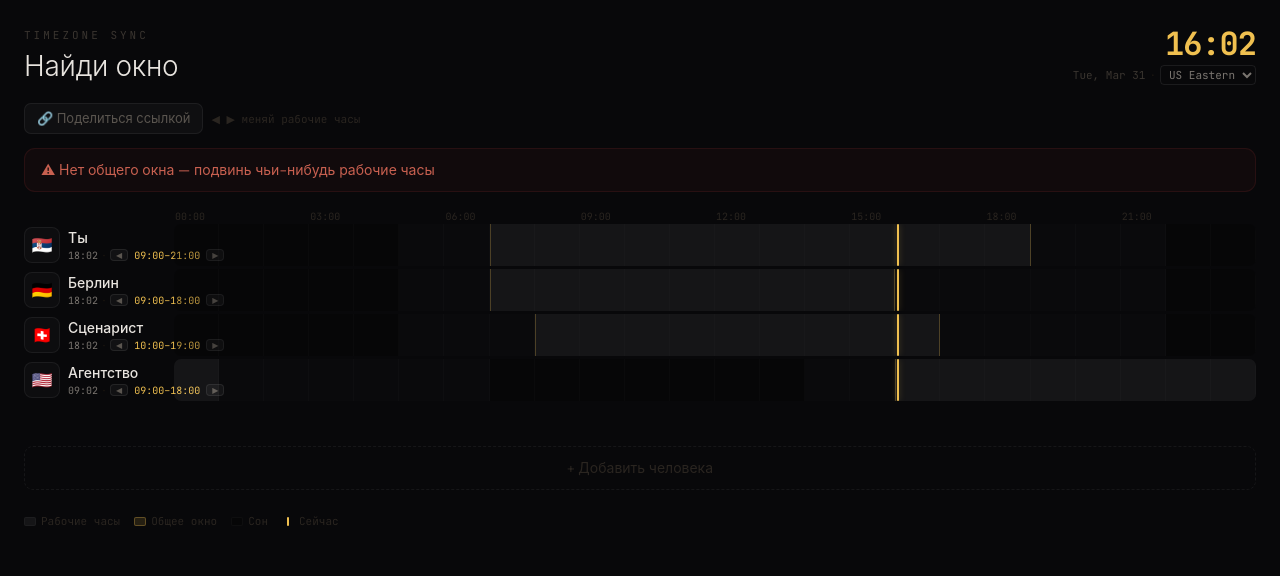
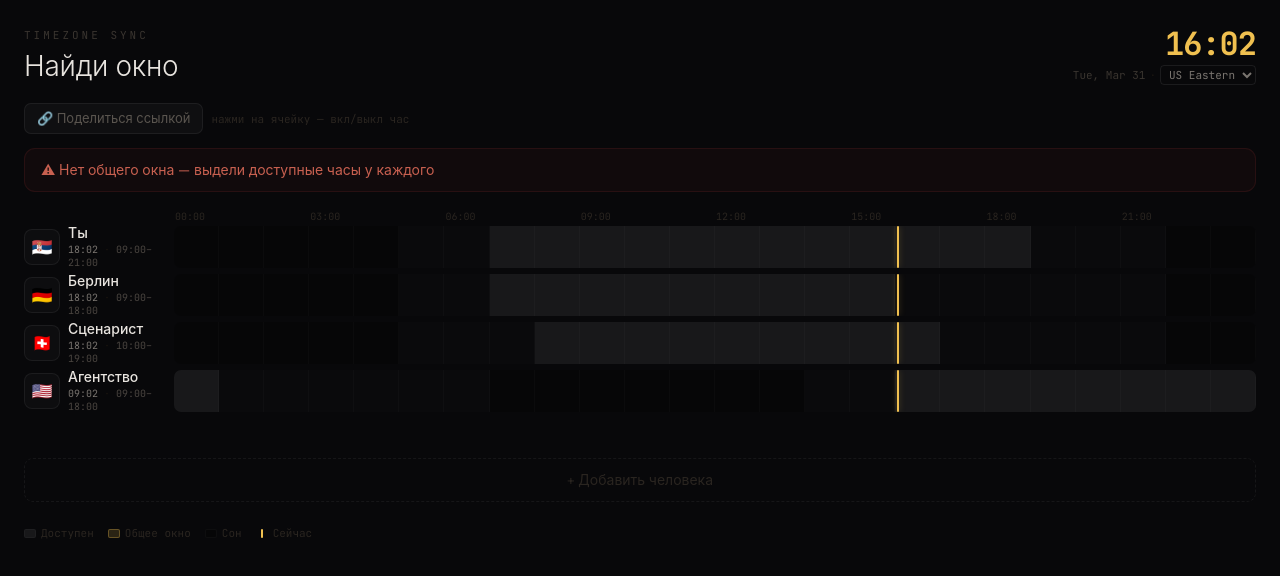
Before and after one commit to 7468096-ux/timezone-sync, a React (Vite) app: page / in a window 1280 px wide. Shown: the top 576 px of the page. Built offline with nearby package versions, Linux system fonts and the light colour scheme.

Commit message:
Clickable hour cells: toggle availability per hour, supports gaps

```diff
--- a/src/App.jsx
+++ b/src/App.jsx
@@ -1,11 +1,17 @@
-import { useState, useEffect, useMemo, useRef } from "react";
+import { useState, useEffect, useMemo, useRef, useCallback } from "react";
 
 /* ── defaults ── */
+function hoursRange(start, end) {
+  const arr = [];
+  for (let i = start; i < end; i++) arr.push(i);
+  return arr;
+}
+
 const DEFAULTS = [
-  { id: 1, name: "Ты", city: "Belgrade", tz: "Europe/Belgrade", emoji: "🇷🇸", workStart: 9, workEnd: 21 },
-  { id: 2, name: "Берлин", city: "Berlin", tz: "Europe/Berlin", emoji: "🇩🇪", workStart: 9, workEnd: 18 },
-  { id: 3, name: "Сценарист", city: "Zürich", tz: "Europe/Zurich", emoji: "🇨🇭", workStart: 10, workEnd: 19 },
-  { id: 4, name: "Агентство", city: "San Francisco", tz: "America/Los_Angeles", emoji: "🇺🇸", workStart: 9, workEnd: 18 },
+  { id: 1, name: "Ты", city: "Belgrade", tz: "Europe/Belgrade", emoji: "🇷🇸", workHours: hoursRange(9, 21) },
+  { id: 2, name: "Берлин", city: "Berlin", tz: "Europe/Berlin", emoji: "🇩🇪", workHours: hoursRange(9, 18) },
+  { id: 3, name: "Сценарист", city: "Zürich", tz: "Europe/Zurich", emoji: "🇨🇭", workHours: hoursRange(10, 19) },
+  { id: 4, name: "Агентство", city: "San Francisco", tz: "America/Los_Angeles", emoji: "🇺🇸", workHours: hoursRange(9, 18) },
 ];
 
 const FLAG_MAP = {
@@ -48,35 +54,67 @@ function fmtH(h) {
   return `${hh.toString().padStart(2, "0")}:00`;
 }
 
+// Encode workHours as 24-bit hex (6 chars): bit i = hour i available
+function encodeHours(hours) {
+  let mask = 0;
+  hours.forEach(h => { mask |= (1 << h); });
+  return mask.toString(16).padStart(6, "0");
+}
+
+function decodeHours(hex) {
+  const mask = parseInt(hex, 16);
+  const hours = [];
+  for (let i = 0; i < 24; i++) {
+    if (mask & (1 << i)) hours.push(i);
+  }
+  return hours;
+}
+
+function describeHours(hours) {
+  if (hours.length === 0) return "—";
+  const sorted = [...hours].sort((a, b) => a - b);
+  // Find contiguous ranges
+  const ranges = [];
+  let start = sorted[0], prev = sorted[0];
+  for (let i = 1; i < sorted.length; i++) {
+    if (sorted[i] === prev + 1) { prev = sorted[i]; }
+    else { ranges.push([start, prev + 1]); start = sorted[i]; prev = sorted[i]; }
+  }
+  ranges.push([start, prev + 1]);
+  return ranges.map(([s, e]) => `${fmtH(s)}–${fmtH(e)}`).join(", ");
+}
+
 /* ── URL hash encode/decode ── */
-// Compact: "name~city~tzIndex~start~end,name~city~tzIndex~start~end"
-// TZ stored as index into COMMON_TZ, or full string if not found
 const TZ_LIST = COMMON_TZ.map(([, v]) => v);
 
 function encodeConfig(people) {
   const parts = people.map(p => {
     const zi = TZ_LIST.indexOf(p.tz);
     const tz = zi >= 0 ? zi : p.tz;
-    return `${p.name}~${p.city}~${tz}~${p.workStart}~${p.workEnd}`;
+    return `${p.name}~${p.city}~${tz}~${encodeHours(p.workHours)}`;
   });
   return encodeURIComponent(parts.join(","));
 }
 
 function decodeConfig(hash) {
   try {
-    // Try new compact format first
     const decoded = decodeURIComponent(hash);
     if (decoded.includes("~")) {
       const parts = decoded.split(",");
       return parts.map((part, i) => {
-        const [name, city, tzRaw, s, e] = part.split("~");
+        const segs = part.split("~");
+        const [name, city, tzRaw] = segs;
         const tzIdx = parseInt(tzRaw);
         const tz = !isNaN(tzIdx) && tzIdx < TZ_LIST.length ? TZ_LIST[tzIdx] : tzRaw;
-        return {
-          id: i + 1, name, city, tz,
-          emoji: FLAG_MAP[tz] || "🌍",
-          workStart: parseInt(s), workEnd: parseInt(e),
-        };
+        let workHours;
+        if (segs.length === 5) {
+          // Old format: name~city~tz~start~end
+          workHours = hoursRange(parseInt(segs[3]), parseInt(segs[4]));
+        } else {
+          // New format: name~city~tz~hexHours
+          workHours = decodeHours(segs[3]);
+        }
+        return { id: i + 1, name, city, tz, emoji: FLAG_MAP[tz] || "🌍", workHours };
       });
     }
     // Fallback: old base64+JSON format
@@ -85,27 +123,30 @@ function decodeConfig(hash) {
     return arr.map((p, i) => ({
       id: i + 1, name: p.n, city: p.c, tz: p.z,
       emoji: FLAG_MAP[p.z] || "🌍",
-      workStart: p.s, workEnd: p.e,
+      workHours: p.h ? decodeHours(p.h) : hoursRange(p.s, p.e),
     }));
   } catch { return null; }
 }
 
+// Migrate old format (workStart/workEnd) to new (workHours)
+function migratePerson(p) {
+  if (p.workHours) return p;
+  return { ...p, workHours: hoursRange(p.workStart || 9, p.workEnd || 18) };
+}
+
 function loadPeople() {
-  // 1. Check URL hash
   const hash = window.location.hash.slice(1);
   if (hash) {
     const fromUrl = decodeConfig(hash);
-    if (fromUrl && fromUrl.length > 0) return fromUrl;
+    if (fromUrl && fromUrl.length > 0) return fromUrl.map(migratePerson);
   }
-  // 2. Check localStorage
   try {
     const saved = localStorage.getItem("tz-sync-people");
     if (saved) {
       const parsed = JSON.parse(saved);
-      if (Array.isArray(parsed) && parsed.length > 0) return parsed;
+      if (Array.isArray(parsed) && parsed.length > 0) return parsed.map(migratePerson);
     }
   } catch {}
-  // 3. Defaults
   return DEFAULTS;
 }
 
@@ -121,19 +162,14 @@ export default function App() {
   const [copied, setCopied] = useState(false);
   const tlRefs = useRef({});
 
-  // Clock tick
   useEffect(() => {
     const t = setInterval(() => setNow(new Date()), 15000);
     return () => clearInterval(t);
   }, []);
 
-  // Detect user timezone, allow manual override
   const detectedTZ = useMemo(() => {
-    try {
-      return Intl.DateTimeFormat().resolvedOptions().timeZone;
-    } catch {
-      return "Europe/Belgrade";
-    }
+    try { return Intl.DateTimeFormat().resolvedOptions().timeZone; }
+    catch { return "Europe/Belgrade"; }
   }, []);
 
   const [refTZ, setRefTZ] = useState(() => {
@@ -141,7 +177,6 @@ export default function App() {
       const saved = localStorage.getItem("tz-sync-ref");
       if (saved && COMMON_TZ.some(([, v]) => v === saved)) return saved;
     } catch {}
-    // Match detected TZ to COMMON_TZ, fallback to detected
     return COMMON_TZ.find(([, v]) => v === detectedTZ)?.[1] || detectedTZ;
   });
 
@@ -150,46 +185,55 @@ export default function App() {
   }, [refTZ]);
 
   const userTZ = refTZ;
-
   const userCity = useMemo(() => {
     const entry = COMMON_TZ.find(([, v]) => v === userTZ);
     if (entry) return entry[0];
-    const parts = userTZ.split("/");
-    return parts[parts.length - 1].replace(/_/g, " ");
+    return userTZ.split("/").pop().replace(/_/g, " ");
   }, [userTZ]);
-
   const refOffset = getOffset(userTZ);
 
-  // Persist to localStorage
   useEffect(() => {
     try { localStorage.setItem("tz-sync-people", JSON.stringify(people)); } catch {}
   }, [people]);
 
-  // Work hours adjustment helpers
-  const adjustHour = (pid, field, delta) => {
+  // Toggle hour for a person (in their local time)
+  const toggleHour = useCallback((pid, localHour) => {
     setPeople(prev => prev.map(p => {
       if (p.id !== pid) return p;
-      const val = ((p[field] + delta) % 24 + 24) % 24;
-      if (field === "workStart" && val >= p.workEnd) return p;
-      if (field === "workEnd" && val <= p.workStart) return p;
-      return { ...p, [field]: val };
+      const has = p.workHours.includes(localHour);
+      const newHours = has
+        ? p.workHours.filter(h => h !== localHour)
+        : [...p.workHours, localHour].sort((a, b) => a - b);
+      return { ...p, workHours: newHours };
     }));
-  };
+  }, []);
 
   const enriched = useMemo(() =>
     people.map(p => ({ ...p, time: getTimeInTZ(p.tz), offset: getOffset(p.tz) })),
     [people, now]
   );
 
+  // Golden window: find ref-timezone hours where ALL people are available
   const golden = useMemo(() => {
-    let ls = -Infinity, ee = Infinity;
-    enriched.forEach(p => {
-      const bs = p.workStart + (refOffset - p.offset);
-      const be = p.workEnd + (refOffset - p.offset);
-      if (bs > ls) ls = bs;
-      if (be < ee) ee = be;
+    const commonRefHours = [];
+    for (let refH = 0; refH < 24; refH++) {
+      const allAvail = enriched.every(p => {
+        const localH = ((refH + (p.offset - refOffset)) % 24 + 24) % 24;
+        return p.workHours.includes(Math.floor(localH));
       });
-    return ee > ls ? { start: ls, end: ee } : null;
+      if (allAvail) commonRefHours.push(refH);
+    }
+    if (commonRefHours.length === 0) return null;
+    // Find contiguous ranges, pick the longest
+    const ranges = [];
+    let start = commonRefHours[0], prev = commonRefHours[0];
+    for (let i = 1; i < commonRefHours.length; i++) {
+      if (commonRefHours[i] === prev + 1) { prev = commonRefHours[i]; }
+      else { ranges.push({ start, end: prev + 1 }); start = commonRefHours[i]; prev = commonRefHours[i]; }
+    }
+    ranges.push({ start, end: prev + 1 });
+    ranges.sort((a, b) => (b.end - b.start) - (a.end - a.start));
+    return { start: ranges[0].start, end: ranges[0].end, allHours: commonRefHours };
   }, [enriched, refOffset]);
 
   const removePerson = (id) => people.length > 1 && setPeople(p => p.filter(x => x.id !== id));
@@ -199,7 +243,7 @@ export default function App() {
     const id = Math.max(0, ...people.map(p => p.id)) + 1;
     setPeople(prev => [...prev, {
       id, name: newName.trim(), city: newCity.trim() || COMMON_TZ.find(t => t[1] === newTz)?.[0] || newTz,
-      tz: newTz, emoji: FLAG_MAP[newTz] || "🌍", workStart: 9, workEnd: 18,
+      tz: newTz, emoji: FLAG_MAP[newTz] || "🌍", workHours: hoursRange(9, 18),
     }]);
     setNewName(""); setNewCity(""); setShowAddForm(false);
   };
@@ -214,12 +258,6 @@ export default function App() {
 
   const mono = "'JetBrains Mono', monospace";
   const sans = "'DM Sans', -apple-system, sans-serif";
-  const btnStyle = {
-    background: "rgba(255,255,255,0.04)", border: "1px solid rgba(255,255,255,0.08)",
-    borderRadius: "4px", padding: "1px 5px", color: "#5a554f",
-    fontFamily: mono, fontSize: "8px", cursor: "pointer", lineHeight: 1,
-    transition: "all 0.15s",
-  };
 
   return (
     <div style={{
@@ -256,7 +294,7 @@ export default function App() {
         </div>
       </div>
 
-      {/* Share button */}
+      {/* Share + hint */}
       <div style={{ padding: "0 24px 14px", display: "flex", gap: "8px", alignItems: "center", flexWrap: "wrap" }}>
         <button onClick={shareLink} style={{
           background: copied ? "rgba(80,176,128,0.12)" : "rgba(255,255,255,0.03)",
@@ -269,7 +307,7 @@ export default function App() {
           {copied ? "✓ Скопировано" : "🔗 Поделиться ссылкой"}
         </button>
         <div style={{ fontFamily: mono, fontSize: "11px", color: "#2a2520" }}>
-          ◀ ▶ меняй рабочие часы
+          нажми на ячейку — вкл/выкл час
         </div>
       </div>
 
@@ -290,16 +328,16 @@ export default function App() {
               Общее окно
             </div>
             <div style={{ fontSize: "20px", fontWeight: 500 }}>
-              {fmtH(Math.ceil(golden.start))} — {fmtH(Math.floor(golden.end))}
+              {fmtH(golden.start)} — {fmtH(golden.end)}
               <span style={{ fontSize: "13px", color: "#5a554f", marginLeft: "10px", fontWeight: 300 }}>
-                по {userCity} · {Math.max(0, Math.floor(golden.end) - Math.ceil(golden.start))}ч
+                по {userCity} · {golden.allHours.length}ч
               </span>
             </div>
           </div>
           <div style={{ display: "flex", flexDirection: "column", gap: "1px" }}>
             {enriched.map(p => {
-              const ls = ((Math.ceil(golden.start) + (p.offset - refOffset)) % 24 + 24) % 24;
-              const le = ((Math.floor(golden.end) + (p.offset - refOffset)) % 24 + 24) % 24;
+              const ls = ((golden.start + (p.offset - refOffset)) % 24 + 24) % 24;
+              const le = ((golden.end + (p.offset - refOffset)) % 24 + 24) % 24;
               return <div key={p.id} style={{ fontFamily: mono, fontSize: "11px", color: "#4a4540" }}>{p.emoji} {fmtH(ls)}–{fmtH(le)}</div>;
             })}
           </div>
@@ -310,7 +348,7 @@ export default function App() {
           background: "rgba(200,60,60,0.05)", border: "1px solid rgba(200,60,60,0.12)",
           borderRadius: "11px", fontSize: "14px", color: "#c86050",
         }}>
-          ⚠ Нет общего окна — подвинь чьи-нибудь рабочие часы
+          ⚠ Нет общего окна — выдели доступные часы у каждого
         </div>
       )}
 
@@ -331,10 +369,7 @@ export default function App() {
         </div>
 
         {/* Person rows */}
-        {enriched.map((p, idx) => {
-          const wsBelg = ((p.workStart + (refOffset - p.offset)) % 24 + 24) % 24;
-          const weBelg = ((p.workEnd + (refOffset - p.offset)) % 24 + 24) % 24;
-          return (
+        {enriched.map((p, idx) => (
           <div key={p.id} style={{
             display: "grid", gridTemplateColumns: "minmax(100px, 150px) 1fr",
             alignItems: "center", marginBottom: "3px",
@@ -364,84 +399,72 @@ export default function App() {
                 <div style={{ fontSize: "14px", fontWeight: 500, whiteSpace: "nowrap", overflow: "hidden", textOverflow: "ellipsis" }}>
                   {p.name}
                 </div>
-                  <div style={{ fontFamily: mono, fontSize: "10px", color: "#4a4540", display: "flex", gap: "3px", alignItems: "center", marginTop: "2px" }}>
+                <div style={{ fontFamily: mono, fontSize: "10px", color: "#4a4540", marginTop: "1px" }}>
                   <span style={{ color: "#7a7570" }}>{p.time.hours.toString().padStart(2, "0")}:{p.time.minutes.toString().padStart(2, "0")}</span>
-                    <span style={{ color: "#1a1510" }}>·</span>
-                    <button onClick={() => adjustHour(p.id, "workStart", -1)} style={btnStyle}>◀</button>
-                    <span style={{ color: "#f0c050", minWidth: "72px", textAlign: "center" }}>{fmtH(p.workStart)}–{fmtH(p.workEnd)}</span>
-                    <button onClick={() => adjustHour(p.id, "workEnd", 1)} style={btnStyle}>▶</button>
+                  <span style={{ color: "#1a1510" }}> · </span>
+                  <span>{describeHours(p.workHours)}</span>
                 </div>
               </div>
             </div>
 
-              {/* Timeline bar */}
+            {/* Timeline bar — clickable cells */}
             <div
               ref={el => tlRefs.current[p.id] = el}
               style={{
                 display: "grid", gridTemplateColumns: "repeat(24, 1fr)",
                 height: "42px", borderRadius: "7px", overflow: "hidden",
-                  position: "relative", cursor: "crosshair",
+                position: "relative",
               }}
-                onMouseMove={(e) => {
-                  const r = e.currentTarget.getBoundingClientRect();
-                  setHoveredHour(Math.floor(((e.clientX - r.left) / r.width) * 24));
-                }}
-                onMouseLeave={() => setHoveredHour(null)}
             >
               {Array.from({ length: 24 }, (_, i) => {
                 const lh = ((i + (p.offset - refOffset)) % 24 + 24) % 24;
-                  const isW = lh >= p.workStart && lh < p.workEnd;
-                  const isG = golden && i >= Math.ceil(golden.start) && i < Math.floor(golden.end);
-                  const isNow = Math.floor(p.time.decimal) === Math.floor(lh);
-                  const isSleep = lh >= 0 && lh < 7;
+                const localHour = Math.floor(lh);
+                const isW = p.workHours.includes(localHour);
+                const isG = golden && golden.allHours.includes(i);
+                const isNow = Math.floor(p.time.decimal) === localHour;
+                const isSleep = localHour >= 0 && localHour < 7;
                 const isH = hoveredHour === i;
                 let bg = "rgba(255,255,255,0.012)";
-                  if (isSleep) bg = "rgba(0,0,0,0.22)";
-                  if (isW) bg = "rgba(255,255,255,0.055)";
-                  if (isG && isW) bg = "rgba(240,192,80,0.12)";
-                  if (isH) bg = isW ? "rgba(255,255,255,0.09)" : "rgba(255,255,255,0.03)";
+                if (isSleep && !isW) bg = "rgba(0,0,0,0.22)";
+                if (isW) bg = "rgba(255,255,255,0.065)";
+                if (isG && isW) bg = "rgba(240,192,80,0.15)";
+                if (isH) bg = isW ? "rgba(255,255,255,0.12)" : "rgba(255,255,255,0.04)";
                 return (
-                    <div key={i} style={{ background: bg, borderRight: "1px solid rgba(255,255,255,0.015)", position: "relative", transition: "background 0.1s" }}>
-                      {isNow && <div style={{ width: "2px", height: "100%", background: "#f0c050", borderRadius: "1px", position: "absolute", left: `${(p.time.decimal % 1) * 100}%`, top: 0, boxShadow: "0 0 6px rgba(240,192,80,0.3)", zIndex: 5 }} />}
-                      {isG && isW && <div style={{ position: "absolute", bottom: 0, left: 0, right: 0, height: "2px", background: "#f0c050", opacity: 0.4 }} />}
+                  <div
+                    key={i}
+                    onClick={() => toggleHour(p.id, localHour)}
+                    onMouseEnter={() => setHoveredHour(i)}
+                    onMouseLeave={() => setHoveredHour(null)}
+                    style={{
+                      background: bg,
+                      borderRight: "1px solid rgba(255,255,255,0.02)",
+                      position: "relative",
+                      transition: "background 0.1s",
+                      cursor: "pointer",
+                    }}
+                  >
+                    {isNow && <div style={{ width: "2px", height: "100%", background: "#f0c050", borderRadius: "1px", position: "absolute", left: `${(p.time.decimal % 1) * 100}%`, top: 0, boxShadow: "0 0 6px rgba(240,192,80,0.3)", zIndex: 5, pointerEvents: "none" }} />}
+                    {isG && isW && <div style={{ position: "absolute", bottom: 0, left: 0, right: 0, height: "2px", background: "#f0c050", opacity: 0.5, pointerEvents: "none" }} />}
                   </div>
                 );
               })}
-
-                {/* Work hours border overlay (visual only) */}
-                {(() => {
-                  const sp = (wsBelg / 24) * 100;
-                  const raw = weBelg > wsBelg ? weBelg - wsBelg : 24 - wsBelg + weBelg;
-                  const wp = (raw / 24) * 100;
-                  return (
-                    <div style={{
-                      position: "absolute", left: `${sp}%`, width: `${wp}%`,
-                      top: 0, bottom: 0, pointerEvents: "none",
-                      borderLeft: "1.5px solid rgba(240,192,80,0.25)",
-                      borderRight: "1.5px solid rgba(240,192,80,0.25)",
-                      zIndex: 8,
-                    }} />
-                  );
-                })()}
             </div>
           </div>
-          );
-        })}
+        ))}
 
         {/* Hover tooltip */}
         <div style={{
           display: "grid", gridTemplateColumns: "minmax(100px, 150px) 1fr",
-          marginTop: "5px",
-          height: "22px",
+          marginTop: "5px", height: "22px",
           opacity: hoveredHour !== null ? 1 : 0,
-          transition: "opacity 0.12s ease",
-          pointerEvents: "none",
+          transition: "opacity 0.12s ease", pointerEvents: "none",
         }}>
           <div style={{ fontFamily: mono, fontSize: "11px", color: "#4a4540" }}>{fmtH(hoveredHour ?? 0)} {userCity}</div>
           <div style={{ display: "flex", gap: "10px", fontFamily: mono, fontSize: "11px", color: "#3a3530", flexWrap: "wrap" }}>
             {enriched.map(p => {
               const lh = (((hoveredHour ?? 0) + (p.offset - refOffset)) % 24 + 24) % 24;
-              const isW = lh >= p.workStart && lh < p.workEnd;
+              const localHour = Math.floor(lh);
+              const isW = p.workHours.includes(localHour);
               return <span key={p.id} style={{ color: isW ? "#7a7570" : "#1a1510" }}>{p.emoji} {fmtH(lh)} {isW ? "✓" : ""}</span>;
             })}
           </div>
@@ -507,8 +530,8 @@ export default function App() {
       {/* Legend */}
       <div style={{ padding: "6px 24px 24px", display: "flex", gap: "14px", flexWrap: "wrap", alignItems: "center" }}>
         {[
-          { c: "rgba(255,255,255,0.055)", l: "Рабочие часы" },
-          { c: "rgba(240,192,80,0.12)", b: "rgba(240,192,80,0.3)", l: "Общее окно" },
+          { c: "rgba(255,255,255,0.065)", l: "Доступен" },
+          { c: "rgba(240,192,80,0.15)", b: "rgba(240,192,80,0.3)", l: "Общее окно" },
           { c: "rgba(0,0,0,0.22)", l: "Сон" },
           { c: "#f0c050", l: "Сейчас", line: true },
         ].map(i => (
@@ -532,12 +555,8 @@ export default function App() {
         ::-webkit-scrollbar{height:3px}
         ::-webkit-scrollbar-track{background:transparent}
         ::-webkit-scrollbar-thumb{background:rgba(255,255,255,0.04);border-radius:2px}
-        @media(max-width:480px){
-          h1{font-size:20px!important}
-        }
-        @media(max-width:360px){
-          h1{font-size:18px!important}
-        }
+        @media(max-width:480px){h1{font-size:20px!important}}
+        @media(max-width:360px){h1{font-size:18px!important}}
       `}</style>
     </div>
   );
```
Lines whose indentation alone changed are shown as unchanged.
